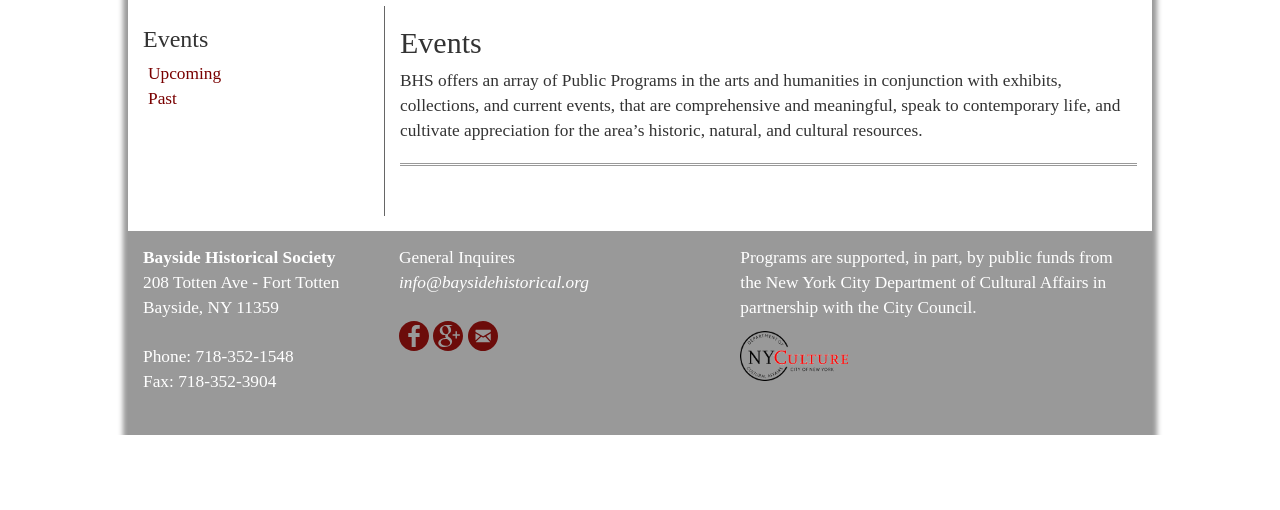
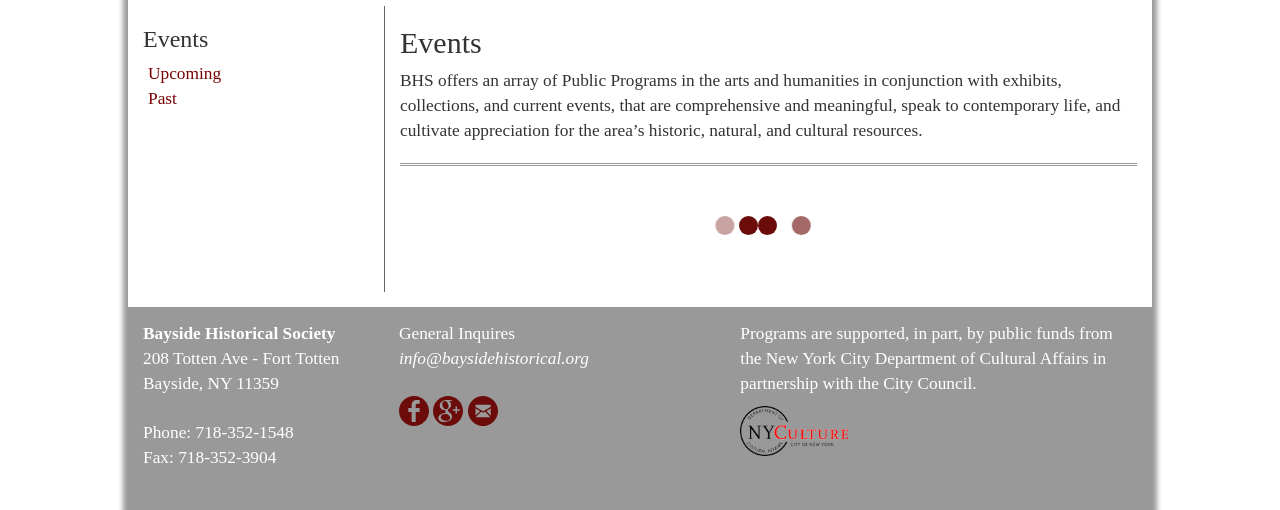
Before and after one commit to baysidehistorical/baysidehistorical.github.io, a PHP site: page /events.html in a window 1280 px wide. Shown: the part 519-1029 px from the top of the page. Before the commit the page ends 954 px from the top, so only its background shows below. Run offline with PHP 8.4, Linux system fonts and the light colour scheme; some libraries are stand-ins or nearby versions.

Commit message:
Added loading gif for events page

```diff
--- a/assets/css/style.css
+++ b/assets/css/style.css
@@ -47,3 +47,49 @@
   font-size: 10pt;
   padding-top: 10px;
 }
+
+/* CSS Loading GIf for events page */
+
+.cssload-container{
+	display: block;
+	margin:49px auto;
+	width:97px;
+}
+
+.cssload-loading i{
+	width: 19px;
+	height: 19px;
+	display: inline-block;
+	border-radius: 50%;
+	background: rgb(108,12,10);
+}
+.cssload-loading i:first-child{
+	opacity: 0;
+	animation:cssload-loading-ani2 0.58s linear infinite;
+		-o-animation:cssload-loading-ani2 0.58s linear infinite;
+		-ms-animation:cssload-loading-ani2 0.58s linear infinite;
+		-webkit-animation:cssload-loading-ani2 0.58s linear infinite;
+		-moz-animation:cssload-loading-ani2 0.58s linear infinite;
+	transform:translate(-19px);
+		-o-transform:translate(-19px);
+		-ms-transform:translate(-19px);
+		-webkit-transform:translate(-19px);
+		-moz-transform:translate(-19px);
+}
+.cssload-loading i:nth-child(2),
+.cssload-loading i:nth-child(3){
+	animation:cssload-loading-ani3 0.58s linear infinite;
+		-o-animation:cssload-loading-ani3 0.58s linear infinite;
+		-ms-animation:cssload-loading-ani3 0.58s linear infinite;
+		-webkit-animation:cssload-loading-ani3 0.58s linear infinite;
+		-moz-animation:cssload-loading-ani3 0.58s linear infinite;
+}
+.cssload-loading i:last-child{
+	animation:cssload-loading-ani1 0.58s linear infinite;
+		-o-animation:cssload-loading-ani1 0.58s linear infinite;
+		-ms-animation:cssload-loading-ani1 0.58s linear infinite;
+		-webkit-animation:cssload-loading-ani1 0.58s linear infinite;
+		-moz-animation:cssload-loading-ani1 0.58s linear infinite;
+}
+
+@keyframes cssload-loading-ani1{100%{transform:translate(39px);opacity:0}}@-o-keyframes cssload-loading-ani1{100%{-o-transform:translate(39px);opacity:0}}@-ms-keyframes cssload-loading-ani1{100%{-ms-transform:translate(39px);opacity:0}}@-webkit-keyframes cssload-loading-ani1{100%{-webkit-transform:translate(39px);opacity:0}}@-moz-keyframes cssload-loading-ani1{100%{-moz-transform:translate(39px);opacity:0}}@keyframes cssload-loading-ani2{100%{transform:translate(19px);opacity:1}}@-o-keyframes cssload-loading-ani2{100%{-o-transform:translate(19px);opacity:1}}@-ms-keyframes cssload-loading-ani2{100%{-ms-transform:translate(19px);opacity:1}}@-webkit-keyframes cssload-loading-ani2{100%{-webkit-transform:translate(19px);opacity:1}}@-moz-keyframes cssload-loading-ani2{100%{-moz-transform:translate(19px);opacity:1}}
--- a/assets/js/events.js
+++ b/assets/js/events.js
@@ -30,6 +30,7 @@
         build.push('</div><hr class="style-eight"> </div>');
       }
     });
+    $("#event-loading").hide();
     $("#main-content-event").append(build.join(''));
   }, function (errorObject) {
     console.log("The read failed: " + errorObject.code);
--- a/events.html
+++ b/events.html
@@ -59,6 +59,9 @@
         <h2>Events</h2>
         <p>BHS offers an array of Public Programs in the arts and humanities in conjunction with exhibits, collections, and current events, that are comprehensive and meaningful, speak to contemporary life, and cultivate appreciation for the area’s historic, natural, and cultural resources.</p>
         <hr class="style-eight">
+        <div id="event-loading" class="cssload-container">
+	          <div class="cssload-loading"><i></i><i></i><i></i><i></i></div>
+        </div>
         <div id="main-content-event"></div>
       </div>
     </div>
```
